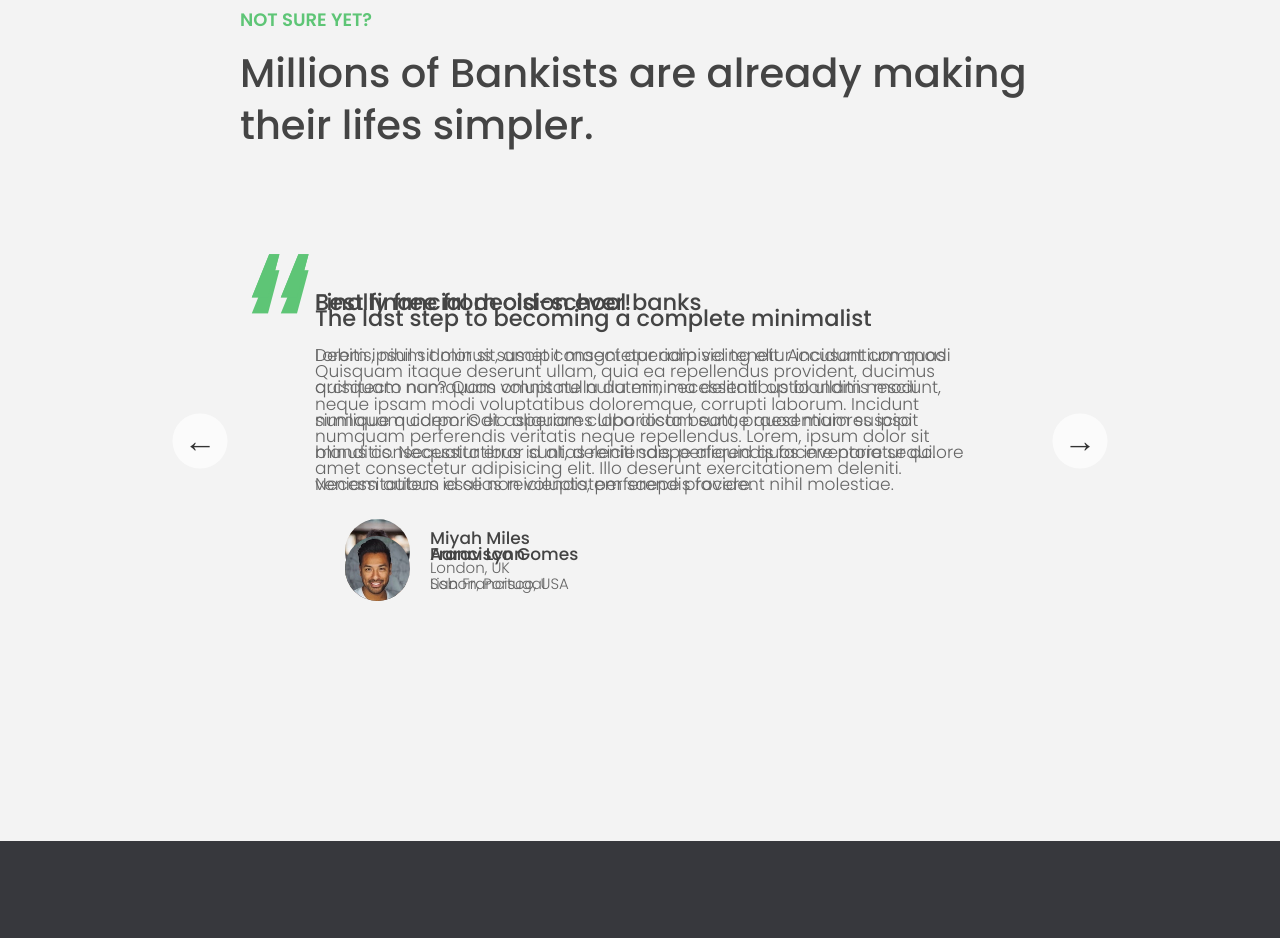
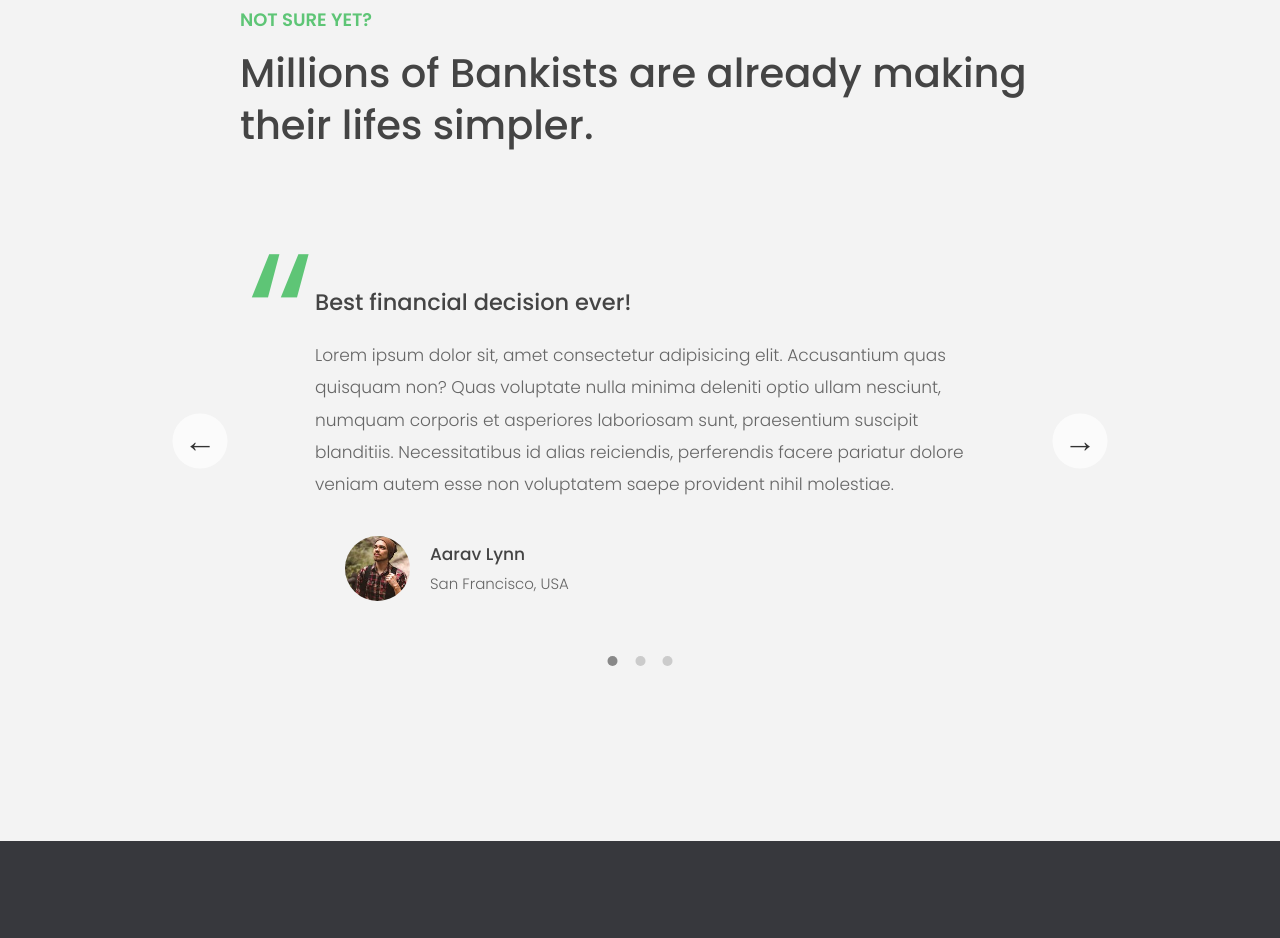
Before and after one commit to SomayaMoniry/MarketingPage, a plain HTML site: page index.html in a window 1280 px wide. Shown: the part 3355-4293 px from the top of the page. Drawn offline with Linux system fonts and the light colour scheme.

Commit message:
slider component added

```diff
--- a/script.js
+++ b/script.js
@@ -167,3 +167,81 @@ const imgObserver = new IntersectionObserver(callObserver, {
 });
 
 imgTargets.forEach(img => imgObserver.observe(img));
+
+///////////////// Slider Component ////////////////
+
+// slider
+const slider = function () {
+  let currSlide = 0;
+  const allSlides = document.querySelectorAll('.slide');
+  const slider = document.querySelector('.slider');
+  const btnRight = document.querySelector('.slider__btn--right');
+  const btnLeft = document.querySelector('.slider__btn--left');
+  const dotContainer = document.querySelector('.dots');
+
+  // functions
+  const creatDots = function () {
+    allSlides.forEach(function (_, i) {
+      dotContainer.insertAdjacentHTML(
+        'beforeend',
+        `<button class = "dots__dot" data-slide = '${i}'> </button>`
+      );
+    });
+  };
+
+  const activeDots = function (slide) {
+    document
+      .querySelectorAll('.dots__dot')
+      .forEach(dot => dot.classList.remove('dots__dot--active'));
+    document
+      .querySelector(`.dots__dot[data-slide = "${slide}"]`)
+      .classList.add('dots__dot--active');
+  };
+
+  const gotoSlide = function (slide) {
+    allSlides.forEach(
+      (s, i) => (s.style.transform = `translateX(${100 * (i - slide)}%)`)
+      //-100% , 0%, 200%, 300%
+      //0% , 100%, 200%, 300%
+    );
+  };
+
+  const init = function () {
+    gotoSlide(0);
+    creatDots();
+    activeDots(0);
+  };
+
+  init();
+  const nextSlide = function () {
+    if (currSlide === maxSlide - 1) currSlide = 0;
+    else currSlide++;
+    gotoSlide(currSlide);
+    activeDots(currSlide);
+  };
+  const prevSlide = function () {
+    if (currSlide === 0) currSlide = maxSlide - 1;
+    else currSlide--;
+
+    gotoSlide(currSlide);
+    activeDots(currSlide);
+  };
+  const maxSlide = allSlides.length;
+  btnRight.addEventListener('click', nextSlide);
+  btnLeft.addEventListener('click', prevSlide);
+
+  document.addEventListener('keydown', function (e) {
+    console.log(e);
+    if (e.key === 'ArrowRight') nextSlide();
+    e.key === 'ArrowLeft' && prevSlide();
+  });
+
+  dotContainer.addEventListener('click', function (e) {
+    if (e.target.classList.contains('dots__dot')) {
+      const { slide } = e.target.dataset;
+      gotoSlide(slide);
+      activeDots(slide);
+    }
+  });
+};
+slider();
```
Also changed, not shown: index.html (+0 -4 lines).
